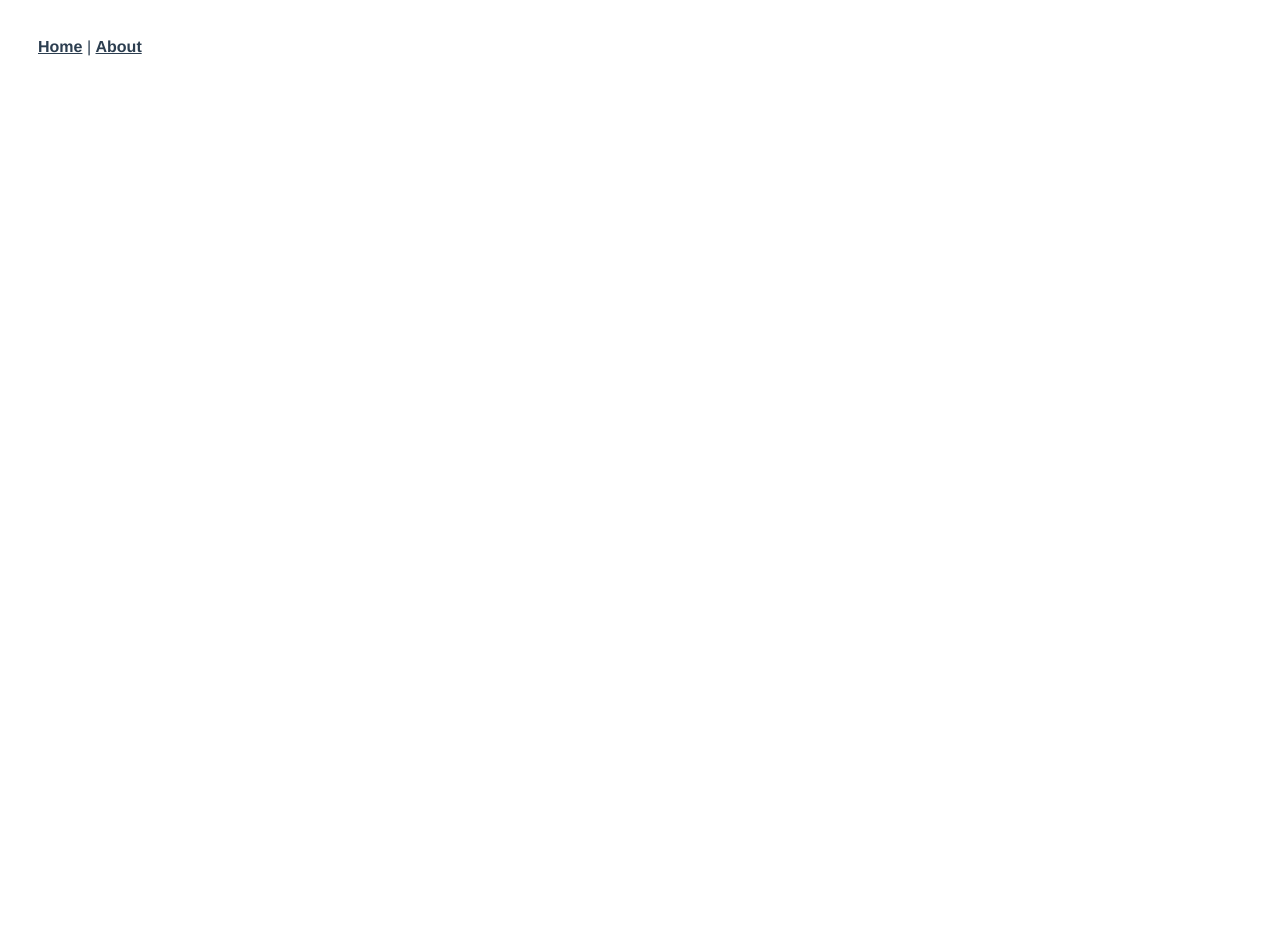
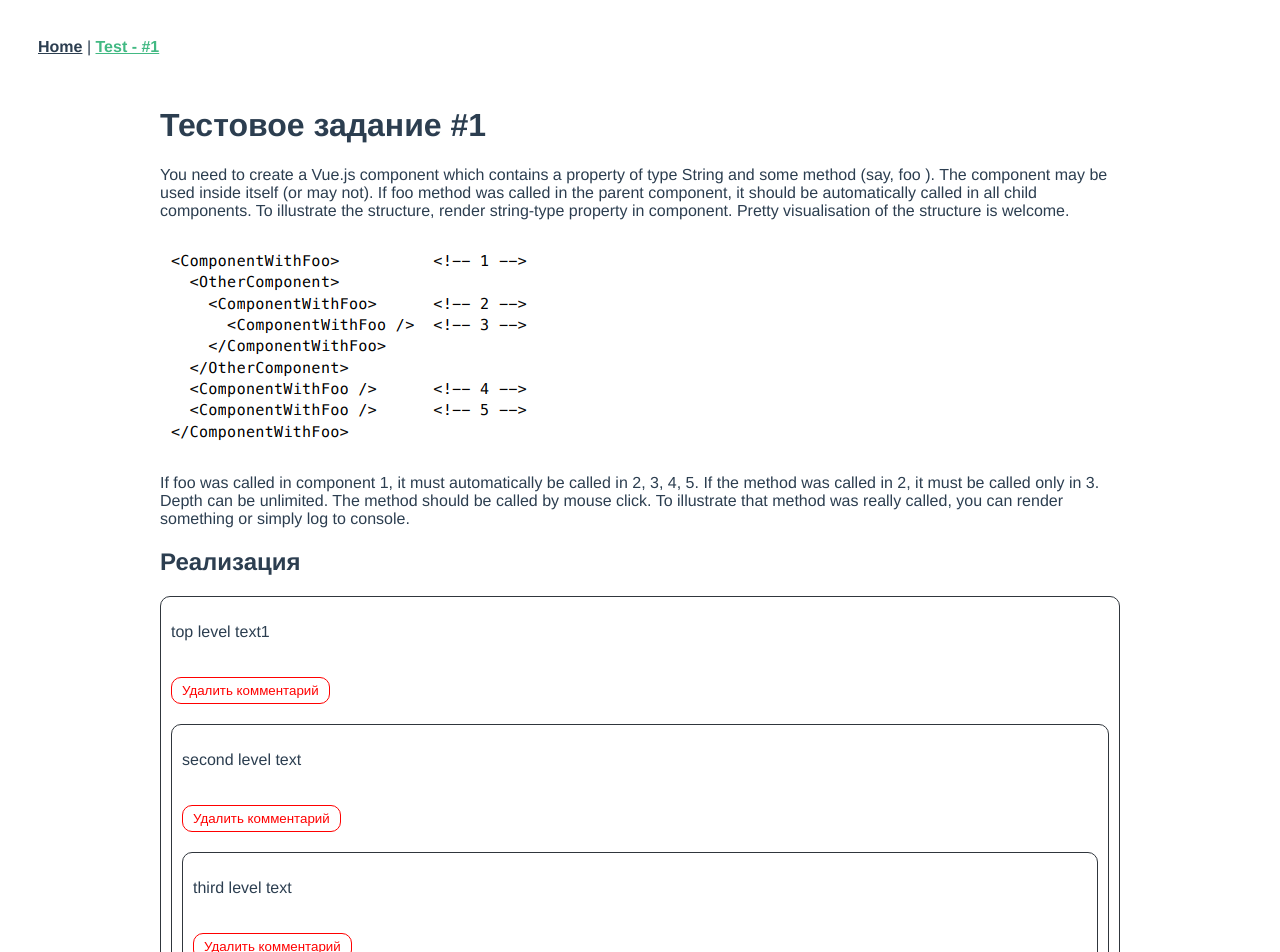
Before and after one commit to AlexeyCaTHaR/testAssignment, a Vue app: page /comment in a window 1280 px wide. Shown: the top 952 px of the page. Before the commit the page ends 800 px from the top, so only its background shows below. Built offline with nearby package versions, Linux system fonts and the light colour scheme.

Commit message:
Some fixes Solve: Test - #1

```diff
--- a/src/App.vue
+++ b/src/App.vue
@@ -2,7 +2,7 @@
   <div id="app">
     <div id="nav">
       <router-link to="/">Home</router-link> |
-      <router-link to="/about">About</router-link>
+      <router-link to="/comment">Test - #1</router-link>
     </div>
     <div class="container">
       <router-view/>
--- a/src/components/Comment.vue
+++ b/src/components/Comment.vue
@@ -7,9 +7,11 @@
 
       <div v-if="showInnerComment" class="inner">
         <Comment
+          v-for="(innerComment, index) in innerComments"
+          ref="comments"
+          :key="index"
           :comment-text="innerComment.commentText"
-          :inner-comment="innerComment.innerComment"
-        >
+          :inner-comments="innerComment.innerComments">
         </Comment>
       </div>
     </div>
@@ -23,8 +25,8 @@ export default {
       type: String,
       default: '',
     },
-    innerComment: {
-      type: Object,
+    innerComments: {
+      type: Array,
       default: () => {},
     },
   },
@@ -35,14 +37,17 @@ export default {
   },
   computed: {
     showInnerComment() {
-      return this.innerComment
-        && this.innerComment.commentText
-        && this.innerComment.commentText.length > 0;
+      return this.innerComments && this.innerComments.length > 0;
     },
   },
   methods: {
     deleteComment() {
       this.isDeleted = true;
+      if (this.$refs.comments) {
+        Object.keys(this.$refs.comments).forEach((i) => {
+          this.$refs.comments[i].deleteComment();
+        });
+      }
       console.log('delete comment with text:', this.commentText);
     },
   },
--- a/src/components/HelloWorld.vue
+++ /dev/null
@@ -1,60 +0,0 @@
-<template>
-  <div class="hello">
-    <h1>{{ msg }}</h1>
-    <p>
-      For a guide and recipes on how to configure / customize this project,<br>
-      check out the
-      <a href="https://cli.vuejs.org" target="_blank" rel="noopener">vue-cli documentation</a>.
-    </p>
-    <h3>Installed CLI Plugins</h3>
-    <ul>
-      <li><a href="https://github.com/vuejs/vue-cli/tree/dev/packages/%40vue/cli-plugin-babel" target="_blank" rel="noopener">babel</a></li>
-      <li><a href="https://github.com/vuejs/vue-cli/tree/dev/packages/%40vue/cli-plugin-router" target="_blank" rel="noopener">router</a></li>
-      <li><a href="https://github.com/vuejs/vue-cli/tree/dev/packages/%40vue/cli-plugin-vuex" target="_blank" rel="noopener">vuex</a></li>
-      <li><a href="https://github.com/vuejs/vue-cli/tree/dev/packages/%40vue/cli-plugin-eslint" target="_blank" rel="noopener">eslint</a></li>
-    </ul>
-    <h3>Essential Links</h3>
-    <ul>
-      <li><a href="https://vuejs.org" target="_blank" rel="noopener">Core Docs</a></li>
-      <li><a href="https://forum.vuejs.org" target="_blank" rel="noopener">Forum</a></li>
-      <li><a href="https://chat.vuejs.org" target="_blank" rel="noopener">Community Chat</a></li>
-      <li><a href="https://twitter.com/vuejs" target="_blank" rel="noopener">Twitter</a></li>
-      <li><a href="https://news.vuejs.org" target="_blank" rel="noopener">News</a></li>
-    </ul>
-    <h3>Ecosystem</h3>
-    <ul>
-      <li><a href="https://router.vuejs.org" target="_blank" rel="noopener">vue-router</a></li>
-      <li><a href="https://vuex.vuejs.org" target="_blank" rel="noopener">vuex</a></li>
-      <li><a href="https://github.com/vuejs/vue-devtools#vue-devtools" target="_blank" rel="noopener">vue-devtools</a></li>
-      <li><a href="https://vue-loader.vuejs.org" target="_blank" rel="noopener">vue-loader</a></li>
-      <li><a href="https://github.com/vuejs/awesome-vue" target="_blank" rel="noopener">awesome-vue</a></li>
-    </ul>
-  </div>
-</template>
-
-<script>
-export default {
-  name: 'HelloWorld',
-  props: {
-    msg: String,
-  },
-};
-</script>
-
-<!-- Add "scoped" attribute to limit CSS to this component only -->
-<style scoped lang="scss">
-h3 {
-  margin: 40px 0 0;
-}
-ul {
-  list-style-type: none;
-  padding: 0;
-}
-li {
-  display: inline-block;
-  margin: 0 10px;
-}
-a {
-  color: #42b983;
-}
-</style>
--- a/src/router/index.js
+++ b/src/router/index.js
@@ -11,12 +11,9 @@ const routes = [
     component: Home,
   },
   {
-    path: '/about',
-    name: 'About',
-    // route level code-splitting
-    // this generates a separate chunk (about.[hash].js) for this route
-    // which is lazy-loaded when the route is visited.
-    component: () => import(/* webpackChunkName: "about" */ '../views/About.vue'),
+    path: '/comment',
+    name: 'Comment',
+    component: () => import('../views/Comment.vue'),
   },
 ];
 
--- a/src/views/About.vue
+++ b/src/views/Comment.vue
@@ -8,7 +8,7 @@
       automatically called in all child components. To illustrate the structure, render
       string-type property in component. Pretty visualisation of the structure is welcome.
     </p>
-    <img src="/images/comment.png" alt="comment">
+    <img src="../assets/comment.png" alt="comment">
     <p>
       If foo was called in component 1, it must automatically be called in 2, 3, 4, 5.
       If the method was called in 2, it must be called only in 3.
@@ -17,16 +17,14 @@
       to console.
     </p>
     <h2>Реализация</h2>
-    <div>
-      <Comment
-        :comment-text="comment.commentText"
-        :innerComment="comment.innerComment"
-      ></Comment>
+
+    <div class="comments">
       <Comment
         v-for="(comment, index) in comments"
         :key="index"
         :comment-text="comment.commentText"
-        :innerComment="comment.innerComment"
+        :inner-comments="comment.innerComments"
+        ref="child"
       ></Comment>
     </div>
   </div>
@@ -38,28 +36,49 @@ export default {
   components: { Comment },
   data() {
     return {
-      comment: {
-        commentText: 'text',
-        innerComment: {},
-      },
       comments: [
         {
           commentText: 'top level text1',
-          innerComment: {
-            commentText: 'second level text',
-            innerComment: {
-              commentText: 'third level text',
-              innerComment: {},
+          innerComments: [
+            {
+              commentText: 'second level text',
+              innerComments: [
+                {
+                  commentText: 'third level text',
+                  innerComments: [],
+                },
+                {
+                  commentText: 'third level text2',
+                  innerComments: [],
+                },
+              ],
             },
-          },
+            {
+              commentText: 'second level text2',
+              innerComments: [],
+            },
+            {
+              commentText: 'second level text3',
+              innerComments: [
+                {
+                  commentText: 'third level text',
+                  innerComments: [],
+                },
+                {
+                  commentText: 'third level text2',
+                  innerComments: [],
+                },
+              ],
+            },
+          ],
         },
         {
           commentText: 'top level text2',
-          innerComment: {},
+          innerComments: [],
         },
         {
           commentText: 'top level text3',
-          innerComment: {},
+          innerComments: [],
         },
       ],
     };
--- a/src/views/Home.vue
+++ b/src/views/Home.vue
@@ -1,18 +1,18 @@
 <template>
   <div class="home">
-    <img alt="Vue logo" src="../assets/logo.png">
-    <HelloWorld msg="Welcome to Your Vue.js App"/>
+    <p>Репозитарий для выполнения различных тестовых заданий и интересных задачек.</p>
+    <p>Установлено:</p>
+    <ul>
+      <li>Vue</li>
+      <li>Vue router</li>
+      <li>Vuex(unused)</li>
+      <li>lint + airbnb config</li>
+    </ul>
   </div>
 </template>
 
 <script>
-// @ is an alias to /src
-import HelloWorld from '@/components/HelloWorld.vue';
-
 export default {
   name: 'Home',
-  components: {
-    HelloWorld,
-  },
 };
 </script>
```
Also changed, not shown: src/assets/comment.png (renamed from public/images/comment.png).
